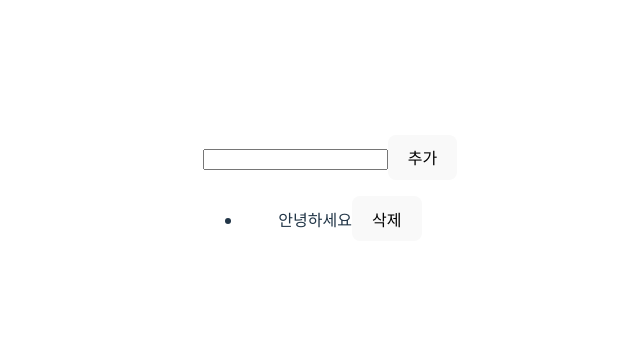
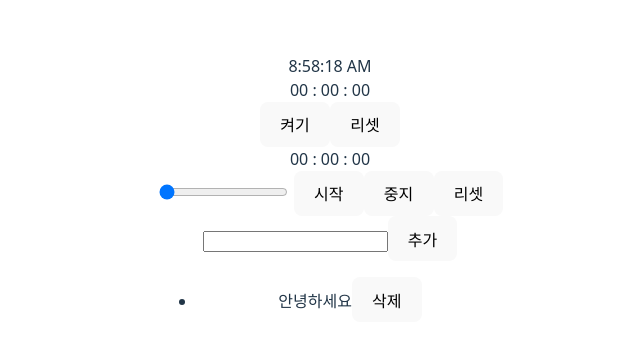
Before and after one commit to minjekim64/Todo-App, a React (Vite) app: page / in a window 1280 px wide. Shown: the part 204-552 px from the top of the page, without its empty margins (310-950 px from the left). Built offline with nearby package versions, Linux system fonts and the light colour scheme.

Commit message:
현재 시간 표시, 타이머, 스톱워치 기능 구현

```diff
--- a/src/App.jsx
+++ b/src/App.jsx
@@ -1,6 +1,6 @@
 
-import { useRef, useState } from 'react'
-import './App.css'
+import { useEffect, useRef, useState } from 'react';
+import './App.css';
 
 function App() {
   const [todo, setTodo] = useState([
@@ -9,10 +9,107 @@ function App() {
 
   return (
     <>
+      <Clock />
+      <StopWatch />
+      <Timer />
       <InputTodo setTodo = {setTodo} />
       <TodoList todo = {todo} setTodo = {setTodo} />
     </>
+  );
+}
+
+const Clock = () => {
+  const [time, setTime] = useState(new Date());
+
+  useEffect(() => {
+    setInterval(() => {
+      setTime(new Date());
+    }, 1000);
+  }, []);
+
+  return (
+    <div>{time.toLocaleTimeString()}</div>
+  );
+}
+
+const formatTime = (seconds) => {
+  return `${String(Math.floor(seconds / 3600)).padStart(2, '0')} : ${String(Math.floor((seconds % 3600) / 60)).padStart(2, '0')} : ${String(Math.floor(seconds % 60)).padStart(2, '0')}`;
+}
+
+const StopWatch = () => {
+  const [time, setTime] = useState(0);
+  const [isOn, setIsOn] = useState(false);
+  const timerRef = useRef(null);
+  console.log(timerRef)
+
+  useEffect(() => {
+    if (isOn) {
+      const timerId = setInterval(() => {
+        setTime(prev => prev + 1);
+      }, 1000);
+      timerRef.current = timerId;
+    } else {
+      clearInterval(timerRef.current);
+    }
+    return () => clearInterval(timerRef.current) // else문으로 켜고 끌 수는 있지만, 컴포넌트 언마운트될 경우를 위해서 필요(컴포넌트가 사라질 때는 else문이 실행되지 않음)
+  }, [isOn]);
+
+  return (
+    <>
+    <div>{formatTime(time)}</div>
+    <button onClick={() => {
+      setIsOn(prev => !prev)
+    }}>{isOn ? '끄기' : '켜기'}</button>
+    <button onClick={() => {
+      setTime(0);
+      setIsOn(false);
+    }}>리셋</button>
+    </>
   )
+}
+
+const Timer = () => {
+  const [startTime, setStartTime] = useState(0);
+  const [isOn, setIsOn] = useState(false);
+  const [time, setTime] = useState(0);
+  const timerRef = useRef(null);
+
+  useEffect(() => {
+    if (isOn && time > 0) {
+      const timerId = setInterval(() => {
+        setTime(prev => prev - 1);
+      }, 1000);
+      timerRef.current = timerId;
+    } else if (!isOn || time === 0) {
+      setIsOn(false);
+      clearInterval(timerRef.current);
+    }
+    return () => clearInterval(timerRef.current)
+  }, [isOn, time]);
+
+  return (
+    <div>
+      <div>{formatTime(time || startTime)}</div>
+      <input
+      type="range"
+      value={startTime}
+      max = "3600"
+      onChange={(e) => setStartTime(e.target.value)}
+      disabled={isOn}/> {/* disabled true일 때 비활성화 = 타이머 돌아갈 때 비활성화 */}
+      <button onClick={() => {
+        setIsOn(true);
+        setTime(time || startTime);
+      }}>시작</button>
+      <button onClick={() => {
+        setIsOn(false);
+      }}>중지</button>
+      <button onClick={() => {
+        setIsOn(false);
+        setTime(0);
+        setStartTime(0); {/* 리액트는 state를 비동기로 처리하기 때문에 즉시 적용하는게 아니라 렌더링 주기에 따라 적용됨 그래서 만약 time===0일 때 렌더링 시 startTime이 화면에 아주 잠깐 나올 수 있음 */}
+      }}>리셋</button>
+    </div>
+  );
 }
 
 const TodoList = ({todo, setTodo}) => {
```
